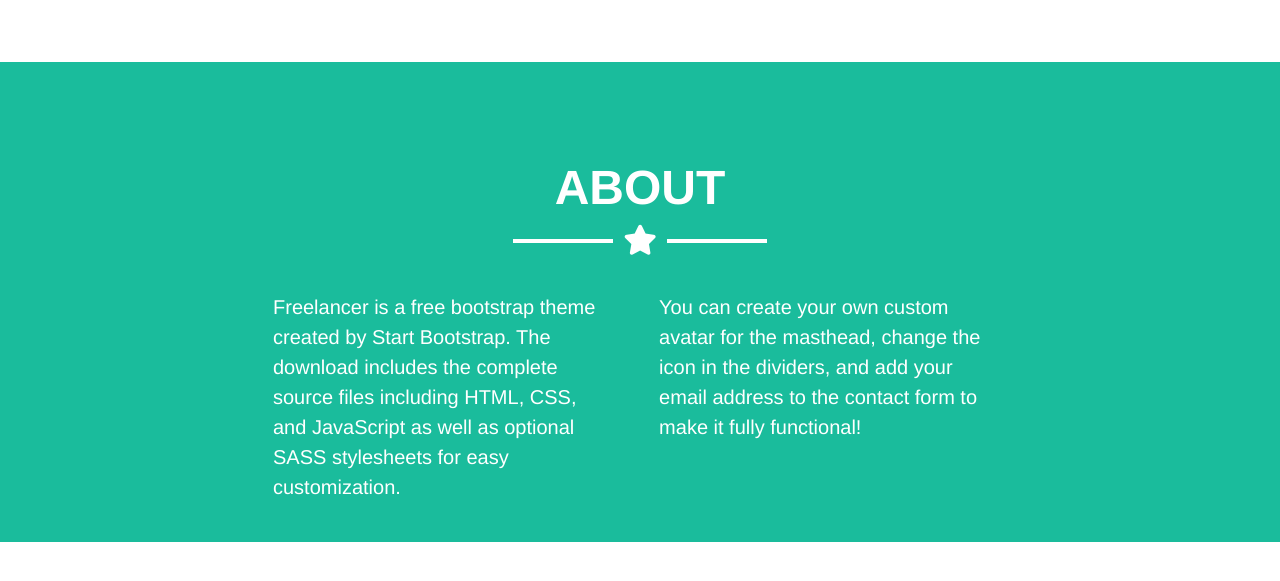
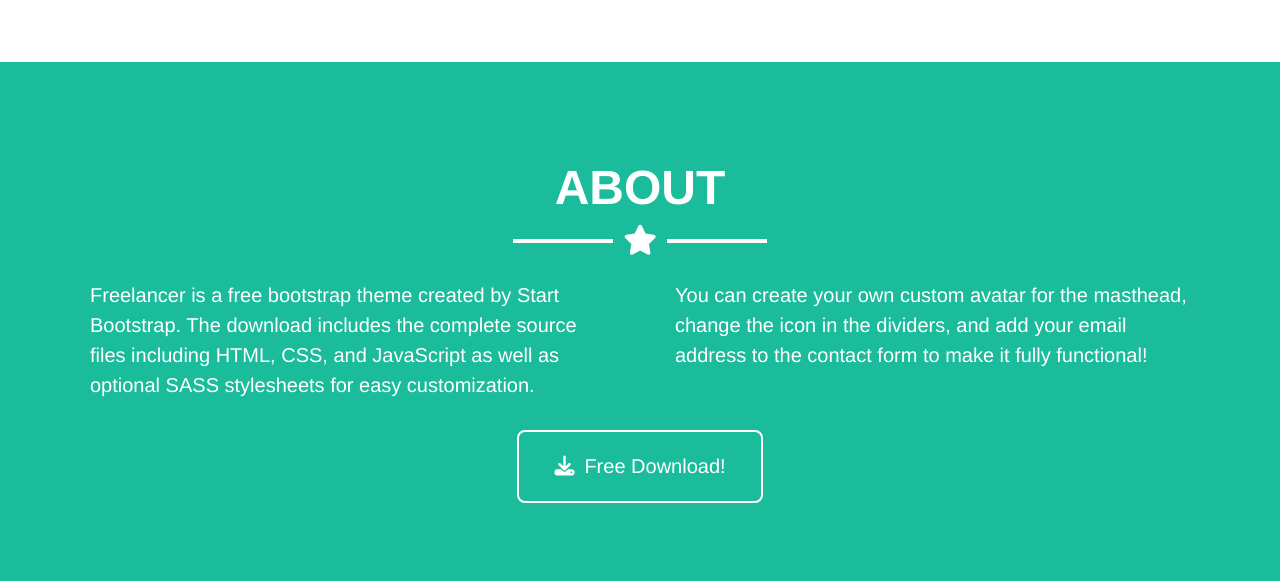
Before and after one commit to ManfrediMauroMarrone/html-css-bootstrap-freelancer, a plain HTML site: page index.html in a window 1280 px wide. Shown: the part 1544-2125 px from the top of the page. Before the commit the page ends 2086 px from the top, so only its background shows below. Drawn offline with nearby package versions, Linux system fonts and the light colour scheme.

Commit message:
completato sezione 3

```diff
--- a/index.html
+++ b/index.html
@@ -153,6 +153,8 @@
 
         <div class="section-about">
             <div class="container">
+
+                <div class="row">
                     <div class="col-xs-12">
                         <h2 class="text-uppercase">about</h2>
 
@@ -171,29 +173,30 @@
 
                     </div>
 
-                <div class="col-xs-12">
+                </div>
+
                 <div class="row">
-
+                    <div class="col-xs-12 col-md-6">
+                        <div class="about-left">
+                            <div class="about-text-left">
+                                <p>Freelancer is a free bootstrap theme created by Start Bootstrap. The download includes the complete source files including HTML, CSS, and JavaScript as well as optional SASS stylesheets for easy customization.</p>
                             </div>
                         </div>
-
-                <div class="col-xs-12">
+                    </div>
+                    <div class="col-xs-12 col-md-6">
+                        <div class="about-right">
+                            <div class="about-text-right">
+                                <p>You can create your own custom avatar for the masthead, change the icon in the dividers, and add your email address to the contact form to make it fully functional!</p>
+                            </div>
+                        </div>
 
                     </div>
 
                     <div class="row">
-
-                    <div class="about-text">
-                        <div class="about-left">
-                            <p>Freelancer is a free bootstrap theme created by Start Bootstrap. The download includes the complete source files including HTML, CSS, and JavaScript as well as optional SASS stylesheets for easy customization.</p>
+                        <div class="col-xs-12">
+                            <button type="button" class="btn btn-light"><i class="fas fa-download"></i>Free Download!</button>
                         </div>
-
-                        <div class="about-right">
-                            <p>You can create your own custom avatar for the masthead, change the icon in the dividers, and add your email address to the contact form to make it fully functional!</p>
                     </div>
-
-                    </div>
-
                 </div>
             </div>
         </div>
--- a/style.css
+++ b/style.css
@@ -167,28 +167,44 @@
 }
                                 /* about----------- */
 .section-about{
+    padding: 80px 0;
     background-color: #1abc9c;
     text-align: center;
 }
 
 .section-about h2{
-    padding-top: 80px;
     color: white;
 }
 
-.about-text{
-    margin: auto;
-}
-
 .about-left{
-    margin-left: 194px;
-    padding: 30px 24px;
-    float: left;
-    width: 33%;
+    padding: 20px;
+    text-align: left;
+    font-size: 20px;
+    color: white;
 }
 
 .about-right{
-    padding: 30px 24px;
-    float: left;
-    width: 33%;
+    padding: 20px;
+    text-align: left;
+    font-size: 20px;
+    color: white;
 }
+
+.btn{
+    padding: 20px 35px;
+    border: 2px solid white;
+    border-radius: 8px;
+    color: white;
+    font-size: 20px;
+    font-weight: 400;
+    transition: all 0.1s linear;
+    background-color: #1abc9c;
+}
+
+.btn:hover{
+    background-color: white;
+}
+
+.btn i{
+    padding-right: 10px;
+}
```
Lines whose indentation alone changed are shown as unchanged.
